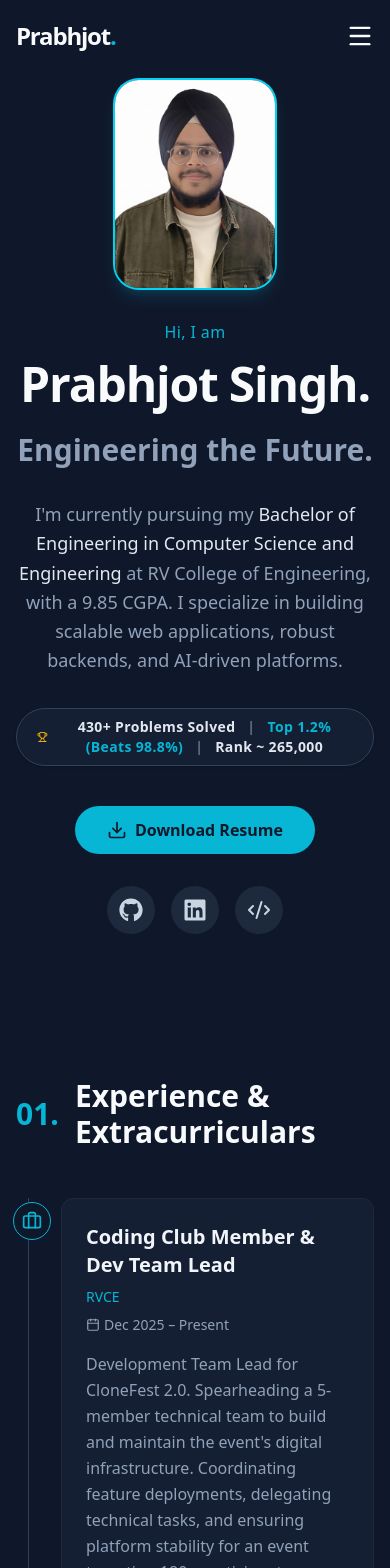
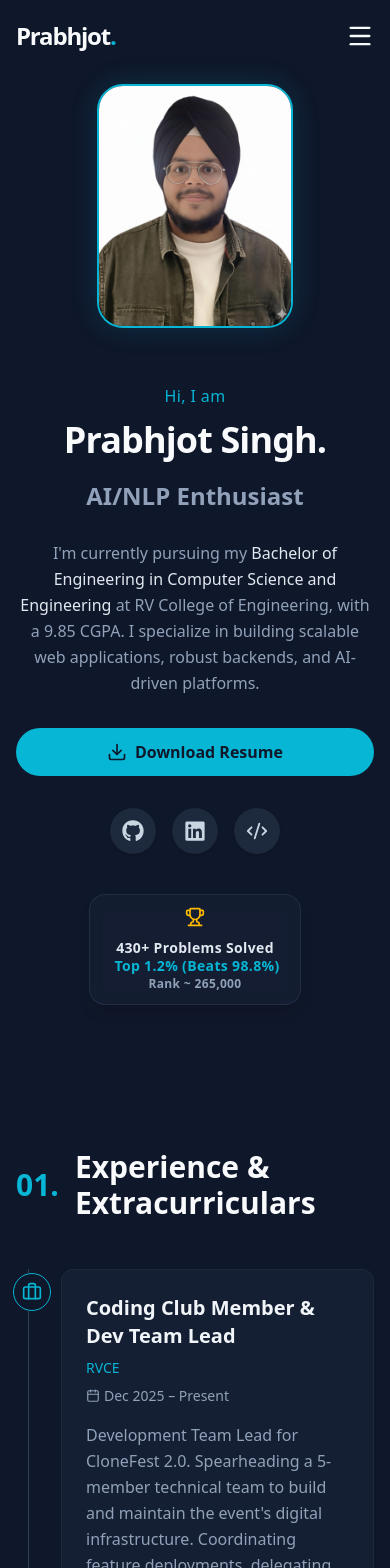
Before and after one commit to Code-with-Prabhjot/Prabhjot_Singh_Resume, a React (Vite) app: page / in a window 390 px wide. Shown: the top 1568 px of the page. Built offline with nearby package versions, Linux system fonts and the light colour scheme.

Commit message:
UI polished: responsive grid, floating avatar, spotlight cards

```diff
--- a/src/components/Hero.jsx
+++ b/src/components/Hero.jsx
@@ -1,36 +1,53 @@
-import React from 'react';
-import { motion } from 'framer-motion';
+import React, { useState, useEffect } from 'react';
+import { motion, AnimatePresence } from 'framer-motion';
 import { Code2, Download, Trophy } from 'lucide-react';
 import { FaGithub, FaLinkedin } from 'react-icons/fa6';
 
+const Typewriter = () => {
+  const roles = ['Computer Science Student', 'Full-Stack Developer', 'AI/NLP Enthusiast', 'Problem Solver'];
+  const [index, setIndex] = useState(0);
+
+  useEffect(() => {
+    const timer = setInterval(() => {
+      setIndex((prevIndex) => (prevIndex + 1) % roles.length);
+    }, 2500);
+    return () => clearInterval(timer);
+  }, []);
+
+  return (
+    <div className="h-10 md:h-12 overflow-hidden flex items-center justify-center md:justify-start">
+      <AnimatePresence mode="wait">
+        <motion.span
+          key={index}
+          initial={{ opacity: 0, y: 20 }}
+          animate={{ opacity: 1, y: 0 }}
+          exit={{ opacity: 0, y: -20 }}
+          transition={{ duration: 0.3 }}
+          className="text-2xl md:text-4xl font-bold text-slate-400"
+        >
+          {roles[index]}
+        </motion.span>
+      </AnimatePresence>
+    </div>
+  );
+};
+
 const Hero = () => {
   return (
-    <section id="home" className="min-h-screen flex items-center justify-center pt-20 pb-12 px-4 sm:px-6 lg:px-8 relative overflow-hidden">
+    <section id="home" className="min-h-screen flex items-center justify-center pt-24 pb-12 px-4 sm:px-6 lg:px-8 relative overflow-hidden">
       {/* Background decoration */}
       <div className="absolute top-1/4 left-1/4 w-96 h-96 bg-[#06b6d4]/10 rounded-full blur-3xl opacity-50 -z-10 animate-pulse"></div>
       <div className="absolute bottom-1/4 right-1/4 w-96 h-96 bg-[#3b82f6]/10 rounded-full blur-3xl opacity-50 -z-10 animate-pulse delay-1000"></div>
 
-      <div className="max-w-4xl mx-auto text-center z-10 flex flex-col items-center">
-        <motion.div
-          initial={{ opacity: 0, scale: 0.8 }}
-          animate={{ opacity: 1, scale: 1 }}
-          transition={{ duration: 0.5, type: 'spring' }}
-          className="mb-8 relative"
-        >
-          <div className="w-40 h-52 md:w-48 md:h-60 rounded-3xl overflow-hidden ring-2 ring-cyan-400 shadow-lg shadow-cyan-500/20 mx-auto">
-            <img
-              src="/PRABHJOT.png"
-              alt="Prabhjot Singh"
-              className="w-full h-full object-cover object-top"
-            />
-          </div>
-        </motion.div>
+      <div className="max-w-6xl mx-auto z-10 flex flex-col-reverse md:flex-row items-center justify-between gap-12 w-full">
 
+        {/* Text Content */}
+        <div className="flex-1 text-center md:text-left flex flex-col items-center md:items-start">
           <motion.p
             initial={{ opacity: 0, y: 20 }}
             animate={{ opacity: 1, y: 0 }}
             transition={{ duration: 0.5 }}
-          className="text-[#06b6d4] font-medium tracking-wide mb-4"
+            className="text-[#06b6d4] font-medium tracking-wide mb-3 md:mb-4"
           >
             Hi, I am
           </motion.p>
@@ -39,25 +56,25 @@ const Hero = () => {
             initial={{ opacity: 0, y: 20 }}
             animate={{ opacity: 1, y: 0 }}
             transition={{ duration: 0.5, delay: 0.1 }}
-          className="text-5xl md:text-7xl font-extrabold tracking-tight mb-6"
+            className="text-4xl md:text-6xl lg:text-7xl font-extrabold tracking-tight mb-4 md:mb-6"
           >
             Prabhjot Singh.
           </motion.h1>
 
-        <motion.h2
+          <motion.div
             initial={{ opacity: 0, y: 20 }}
             animate={{ opacity: 1, y: 0 }}
             transition={{ duration: 0.5, delay: 0.2 }}
-          className="text-3xl md:text-5xl font-bold text-slate-400 mb-8"
+            className="mb-6 md:mb-8"
           >
-          Engineering the Future.
-        </motion.h2>
+            <Typewriter />
+          </motion.div>
 
           <motion.p
             initial={{ opacity: 0, y: 20 }}
             animate={{ opacity: 1, y: 0 }}
             transition={{ duration: 0.5, delay: 0.3 }}
-          className="text-lg md:text-xl text-slate-400 max-w-2xl mx-auto mb-8 leading-relaxed"
+            className="text-base md:text-lg lg:text-xl text-slate-400 max-w-2xl mb-8 leading-relaxed"
           >
             I'm currently pursuing my <span className="text-slate-200 font-medium">Bachelor of Engineering in Computer Science and Engineering</span> at RV College of Engineering, with a 9.85 CGPA. I specialize in building scalable web applications, robust backends, and AI-driven platforms.
           </motion.p>
@@ -66,17 +83,7 @@ const Hero = () => {
             initial={{ opacity: 0, y: 20 }}
             animate={{ opacity: 1, y: 0 }}
             transition={{ duration: 0.5, delay: 0.4 }}
-          className="flex items-center justify-center gap-2 mb-10 bg-slate-800/50 border border-slate-700 rounded-full px-5 py-2 text-sm md:text-base shadow-sm"
-        >
-          <Trophy size={18} className="text-amber-400" />
-          <span className="text-slate-200 font-semibold tracking-wide">430+ Problems Solved <span className="text-slate-500 mx-2">|</span> <span className="text-[#06b6d4]">Top 1.2% (Beats 98.8%)</span> <span className="text-slate-500 mx-2">|</span> Rank ~ 265,000</span>
-        </motion.div>
-
-        <motion.div
-          initial={{ opacity: 0, y: 20 }}
-          animate={{ opacity: 1, y: 0 }}
-          transition={{ duration: 0.5, delay: 0.5 }}
-          className="flex flex-col sm:flex-row items-center justify-center gap-4"
+            className="flex flex-col sm:flex-row items-center justify-center md:justify-start gap-4 w-full mb-10"
           >
             <a
               href="/Prabhjot_Singh_Resume.pdf"
@@ -87,18 +94,59 @@ const Hero = () => {
               Download Resume
             </a>
 
-          <div className="flex items-center gap-4 mt-4 sm:mt-0">
-            <a href="https://github.com/Code-with-Prabhjot" target="_blank" rel="noopener noreferrer" className="p-3 bg-slate-800 rounded-full text-slate-300 hover:text-[#06b6d4] hover:bg-slate-700 transition-all">
-              <FaGithub size={24} />
+            <div className="flex items-center justify-center gap-4 mt-4 sm:mt-0">
+              <a href="https://github.com/Code-with-Prabhjot" target="_blank" rel="noopener noreferrer" className="p-3 bg-slate-800 rounded-full text-slate-300 hover:text-[#06b6d4] hover:bg-slate-700 transition-all shadow-sm">
+                <FaGithub size={22} />
               </a>
-            <a href="https://www.linkedin.com/in/prabhjot-singh-88a683366/" target="_blank" rel="noopener noreferrer" className="p-3 bg-slate-800 rounded-full text-slate-300 hover:text-[#06b6d4] hover:bg-slate-700 transition-all">
-              <FaLinkedin size={24} />
+              <a href="https://www.linkedin.com/in/prabhjot-singh-88a683366/" target="_blank" rel="noopener noreferrer" className="p-3 bg-slate-800 rounded-full text-slate-300 hover:text-[#06b6d4] hover:bg-slate-700 transition-all shadow-sm">
+                <FaLinkedin size={22} />
               </a>
-            <a href="https://leetcode.com/u/Code-with-Prabhjot/" target="_blank" rel="noopener noreferrer" className="p-3 bg-slate-800 rounded-full text-slate-300 hover:text-[#06b6d4] hover:bg-slate-700 transition-all" title="LeetCode">
-              <Code2 size={24} />
+              <a href="https://leetcode.com/u/Code-with-Prabhjot/" target="_blank" rel="noopener noreferrer" className="p-3 bg-slate-800 rounded-full text-slate-300 hover:text-[#06b6d4] hover:bg-slate-700 transition-all shadow-sm" title="LeetCode">
+                <Code2 size={22} />
               </a>
             </div>
           </motion.div>
+
+          <motion.div
+            initial={{ opacity: 0, y: 20 }}
+            animate={{ opacity: 1, y: 0 }}
+            transition={{ duration: 0.5, delay: 0.5 }}
+            className="flex flex-col sm:flex-row items-center gap-2 bg-slate-800/40 backdrop-blur-sm border border-slate-700/50 rounded-2xl px-5 py-3 text-sm md:text-base shadow-lg max-w-fit"
+          >
+            <Trophy size={20} className="text-amber-400 mb-1 sm:mb-0" />
+            <span className="text-slate-200 font-semibold tracking-wide text-center sm:text-left leading-tight">
+              430+ Problems Solved <span className="hidden sm:inline text-slate-500 mx-2">|</span>
+              <br className="sm:hidden" />
+              <span className="text-[#06b6d4] sm:ml-0 ml-1">Top 1.2% (Beats 98.8%)</span>
+              <span className="hidden sm:inline text-slate-500 mx-2">|</span>
+              <br className="sm:hidden" />
+              <span className="text-slate-400 text-xs sm:text-sm">Rank ~ 265,000</span>
+            </span>
+          </motion.div>
+        </div>
+
+        {/* Profile Image with Float */}
+        <motion.div
+          initial={{ opacity: 0, scale: 0.8 }}
+          animate={{ opacity: 1, scale: 1, y: [0, -10, 0] }}
+          transition={{
+            opacity: { duration: 0.5 },
+            scale: { duration: 0.5, type: 'spring' },
+            y: { duration: 4, repeat: Infinity, ease: "easeInOut", delay: 0.5 }
+          }}
+          className="relative flex-shrink-0"
+        >
+          <div className="w-48 h-60 md:w-64 md:h-80 rounded-3xl overflow-hidden ring-2 ring-[#06b6d4] shadow-[0_0_30px_rgba(6,182,212,0.2)] mx-auto relative group">
+            {/* Glow effect underneath */}
+            <div className="absolute inset-0 bg-gradient-to-t from-[#06b6d4]/40 to-transparent opacity-0 group-hover:opacity-100 transition-opacity duration-500 z-10 mix-blend-overlay"></div>
+            <img
+              src="/PRABHJOT.png"
+              alt="Prabhjot Singh"
+              className="w-full h-full object-cover object-top relative z-0 transition-transform duration-700 group-hover:scale-105"
+            />
+          </div>
+        </motion.div>
+
       </div>
     </section>
   );
--- a/src/components/Projects.jsx
+++ b/src/components/Projects.jsx
@@ -54,7 +54,7 @@ const Projects = () => {
             whileInView={{ opacity: 1, y: 0 }}
             viewport={{ once: true }}
             transition={{ duration: 0.5, delay: index * 0.1 }}
-            className="bg-slate-800/40 rounded-xl p-6 border border-slate-700 hover:border-[#06b6d4] hover:-translate-y-2 transition-all duration-300 flex flex-col h-full group"
+            className="bg-slate-800/40 backdrop-blur-md rounded-xl p-6 border border-slate-700 hover:border-[#06b6d4] hover:-translate-y-2 hover:shadow-[0_0_25px_rgba(6,182,212,0.15)] transition-all duration-300 flex flex-col h-full group relative z-10"
           >
             <div className="flex justify-between items-center mb-6 text-slate-400 group-hover:text-[#06b6d4] transition-colors">
               <Folder size={40} className="text-[#06b6d4]" />
```
Lines whose indentation alone changed are shown as unchanged.
